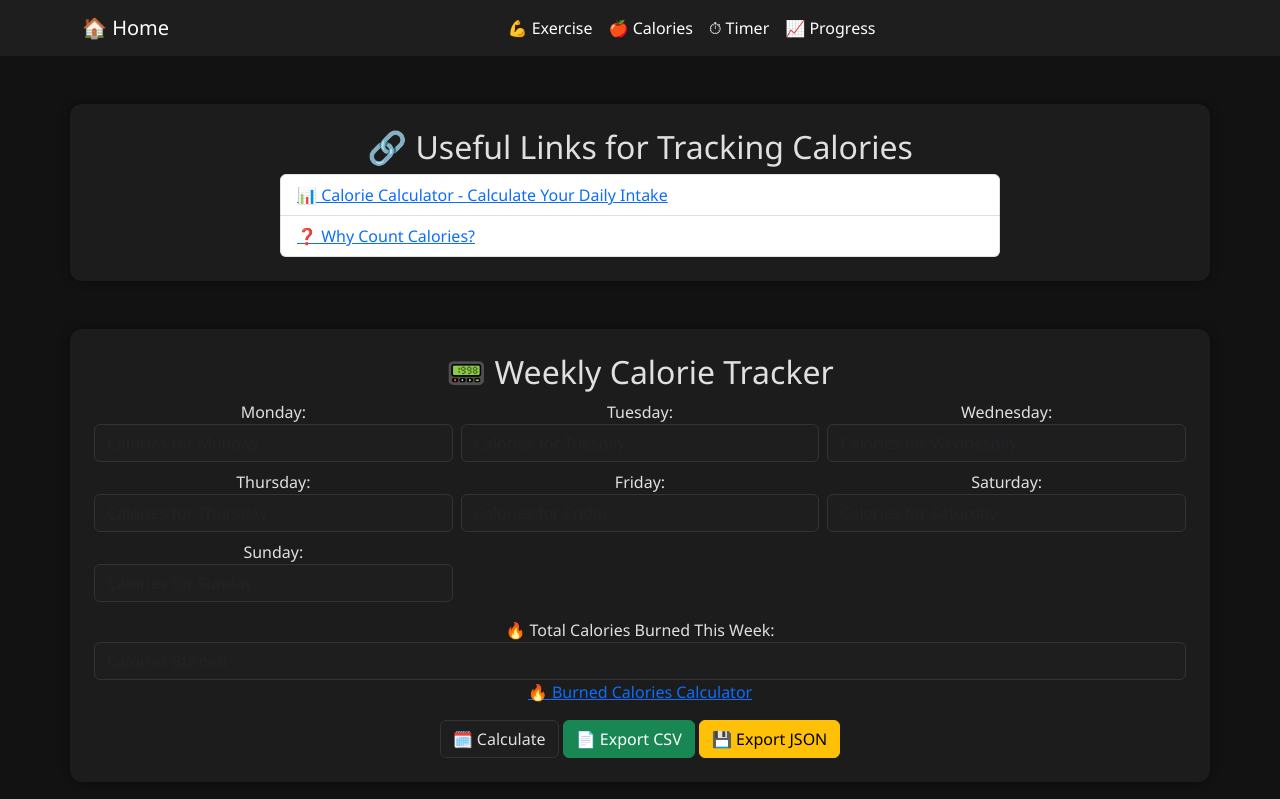
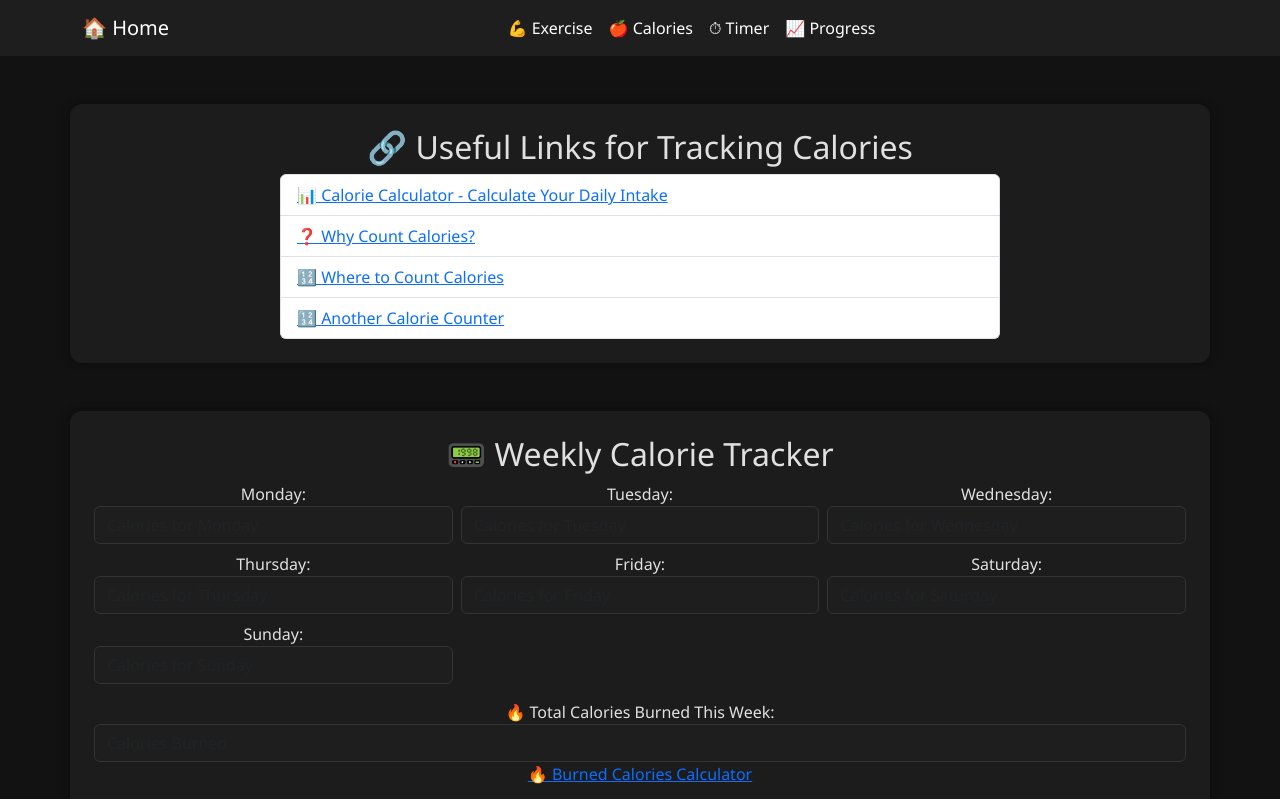
Before and after one commit to ThomasLakehead/CalFit, a plain HTML site: page calorie.html in a window 1280 px wide. Shown: the top 799 px of the page. Drawn offline with nearby package versions, Linux system fonts and the light colour scheme.

Commit message:
Added more useful links

```diff
--- a/calorie.html
+++ b/calorie.html
@@ -105,6 +105,12 @@
                 </li>
                 <li class="list-group-item">
                     <a href="https://www.nhs.uk/better-health/lose-weight/calorie-counting/" target="_blank">❓ Why Count Calories?</a>
+                </li>
+                <li class="list-group-item">
+                    <a href="https://www.myfitnesspal.com/" target="_blank">🔢 Where to Count Calories</a>
+                </li>
+                <li class="list-group-item">
+                    <a href="https://apps.apple.com/us/app/cal-ai-calorie-tracker/id6480417616" target="_blank">🔢 Another Calorie Counter</a>
                 </li>
             </ul>
         </div>
```
